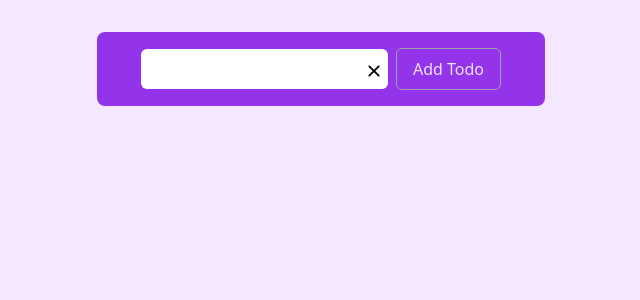
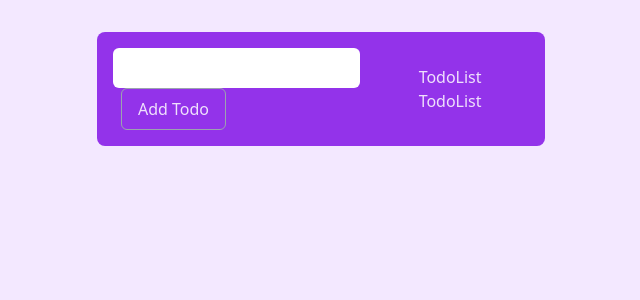
Before and after one commit to noorjsdivs/mern_todo_app, a Next.js app: page / in a window 1280 px wide. Shown: the top 300 px of the page, without its empty margins (319-959 px from the left). Built offline with nearby package versions, Linux system fonts and the light colour scheme.

Commit message:
add redux

```diff
--- a/package.json
+++ b/package.json
@@ -9,11 +9,13 @@
     "lint": "next lint"
   },
   "dependencies": {
+    "@reduxjs/toolkit": "^2.2.7",
     "mern_todo_app": "file:",
     "next": "14.2.8",
     "react": "^18",
     "react-dom": "^18",
-    "react-icons": "^5.3.0"
+    "react-icons": "^5.3.0",
+    "react-redux": "^9.1.2"
   },
   "devDependencies": {
     "@types/node": "^20",
--- a/src/app/layout.tsx
+++ b/src/app/layout.tsx
@@ -1,3 +1,4 @@
+import Layout from "@/components/Layout";
 import type { Metadata } from "next";
 import localFont from "next/font/local";
 import "./globals.css";
@@ -28,7 +29,7 @@ export default function RootLayout({
       <body
         className={`${geistSans.variable} ${geistMono.variable} antialiased`}
       >
-        {children}
+        <Layout>{children}</Layout>
       </body>
     </html>
   );
--- /dev/null
+++ b/src/app/redux/store.ts
@@ -0,0 +1,10 @@
+import { configureStore } from "@reduxjs/toolkit";
+import todoReducer from "./todoSlicer";
+export const store = configureStore({
+  reducer: { todoReducer },
+});
+
+// Infer the `RootState` and `AppDispatch` types from the store itself
+export type RootState = ReturnType<typeof store.getState>;
+// Inferred type: {posts: PostsState, comments: CommentsState, users: UsersState}
+export type AppDispatch = typeof store.dispatch;
--- /dev/null
+++ b/src/app/redux/todoSlicer.ts
@@ -0,0 +1,31 @@
+import { createSlice, PayloadAction } from "@reduxjs/toolkit";
+import { Todo } from "../../../type";
+
+export interface TodoState {
+  todoList: Todo[];
+}
+
+const initialState: TodoState = {
+  todoList: [],
+};
+
+export const todoSlice = createSlice({
+  name: "todo",
+  initialState,
+  reducers: {
+    addTodo: (state, action: PayloadAction<Todo>) => {
+      state.todoList.push(action.payload);
+    },
+    deleteTodo: (state, action: PayloadAction<string>) => {
+      state.todoList = state.todoList.filter(
+        (item) => item?._id !== action.payload
+      );
+    },
+    removeTodo: (state) => {
+      state.todoList = [];
+    },
+  },
+});
+
+export const { addTodo, deleteTodo, removeTodo } = todoSlice.actions;
+export default todoSlice.reducer;
--- a/src/components/Intput.tsx
+++ b/src/components/Intput.tsx
@@ -1,15 +1,45 @@
+"use client";
+import { addTodo } from "@/app/redux/todoSlicer";
+import { useState } from "react";
 import { IoIosClose } from "react-icons/io";
+import { useDispatch } from "react-redux";
+import TodoList from "./TodoList";
 
 const Intput = () => {
+  const dispatch = useDispatch();
+  const [todoValue, setTodoValue] = useState();
+
+  const formHandle = (e: React.MouseEvent<HTMLFormElement, MouseEvent>) => {
+    e.preventDefault();
+    if (todoValue === "") {
+      alert("sorry! please input todo");
+    } else {
+      dispatch(addTodo({ _id: Math.random().toString(), todo: todoValue }));
+    }
+  };
   return (
     <div className="w-full h-full bg-purple-600 text-white/85 p-4 flex justify-center items-center rounded-lg">
-      <form action="#" className="relative">
-        <input className="p-2 outline-none rounded-md text-black" type="text" />
-        <IoIosClose className="text-black absolute top-2 right-28 text-3xl" />
-        <button className="ml-2 px-4 py-2 border border-solid border-gray-400 rounded-md">
+      <form onSubmit={formHandle} action="#" className="relative">
+        <input
+          onChange={(e) => setTodoValue(e.target.value)}
+          value={todoValue}
+          className="p-2 outline-none rounded-md text-black"
+          type="text"
+        />
+        {todoValue && (
+          <IoIosClose
+            onClick={() => setTodoValue("")}
+            className="text-black absolute top-2 right-28 text-3xl hover:text-red-700 duration-300 hover:scale-125 cursor-pointer"
+          />
+        )}
+        <button
+          type="submit"
+          className="ml-2 px-4 py-2 border border-solid border-gray-400 rounded-md hover:border-gray-500 hover:text-white duration-300"
+        >
           Add Todo
         </button>
       </form>
+      <TodoList />
     </div>
   );
 };
--- /dev/null
+++ b/src/components/Layout.tsx
@@ -0,0 +1,11 @@
+"use client";
+
+import { store } from "@/app/redux/store";
+import React from "react";
+import { Provider } from "react-redux";
+
+const Layout = ({ children }: { children: React.ReactNode }) => {
+  return <Provider store={store}>{children}</Provider>;
+};
+
+export default Layout;
--- /dev/null
+++ b/src/components/TodoList.tsx
@@ -0,0 +1,5 @@
+const TodoList = () => {
+  return <div>TodoList TodoList</div>;
+};
+
+export default TodoList;
--- /dev/null
+++ b/type.ts
@@ -0,0 +1,10 @@
+export interface Todo {
+  _id: string;
+  todo: string;
+}
+
+export interface State {
+  todo: {
+    todoList: Todo[];
+  };
+}
```
Also changed, not shown: src/components/Footer.tsx (added), 2 other files (tests, documents, lock files or other folders).
